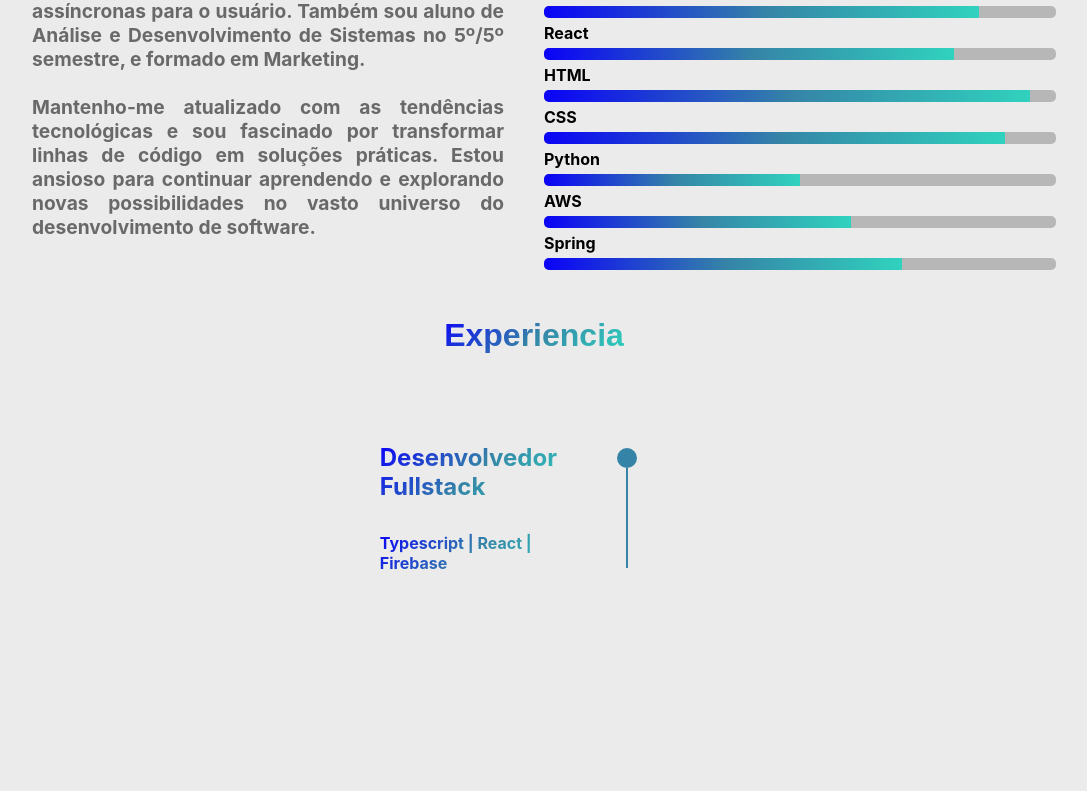
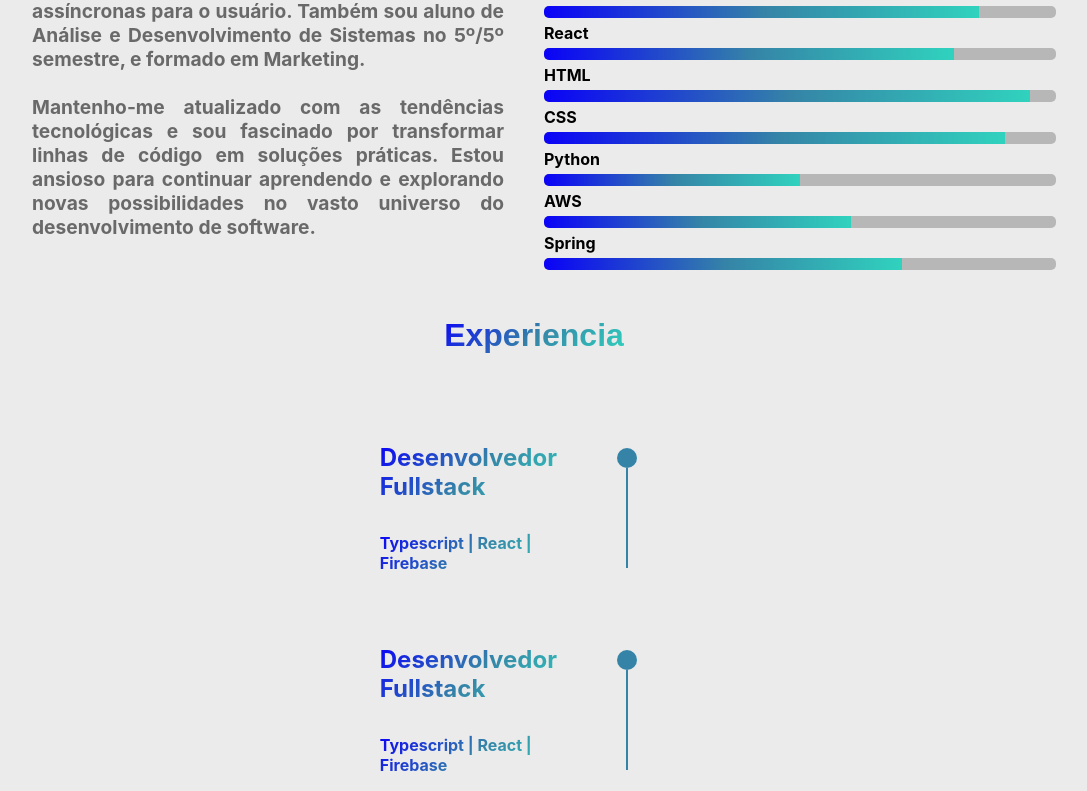
Before and after one commit to GabrielSilva0109/Portfolio, a React (Create React App) app: page /sobre in a window 1280 px wide. Shown: the part 289-1080 px from the top of the page, without its empty margins (106-1193 px from the left). Before the commit the page ends 878 px from the top, so only its background shows below. Built offline with nearby package versions, Linux system fonts and the light colour scheme.

Commit message:
Update Experience.tsx

```diff
--- a/src/components/About/Experience.tsx
+++ b/src/components/About/Experience.tsx
@@ -113,6 +113,18 @@ const Experience: React.FC = () => {
               </Left>
 
             </Content>
+            <Content>
+              <Right>
+                <Title>Desenvolvedor Fullstack</Title>
+                <Skill>Typescript | React | Firebase</Skill>
+              </Right>
+
+              <Left>
+                <Ball></Ball>
+                <Line></Line>
+              </Left>
+
+            </Content>
         </Container>
     )
 }
```
